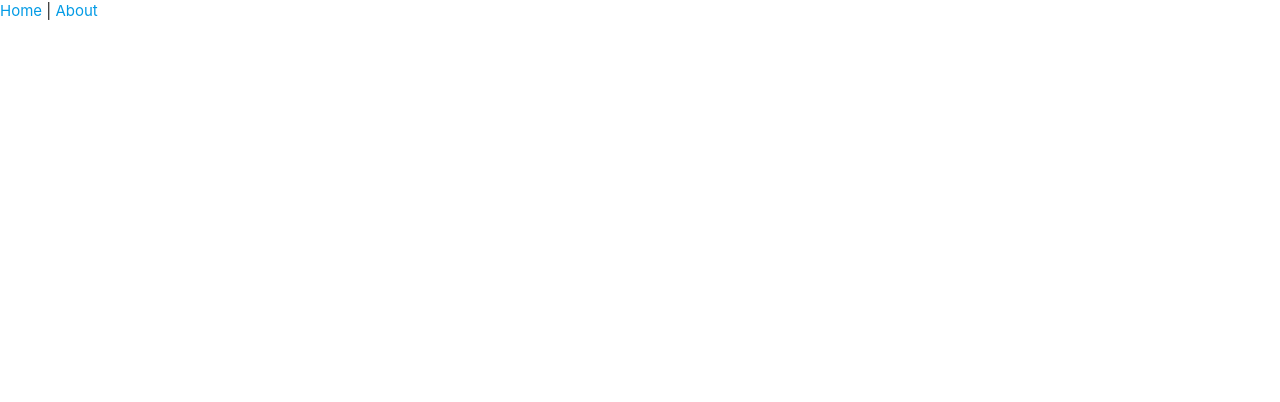
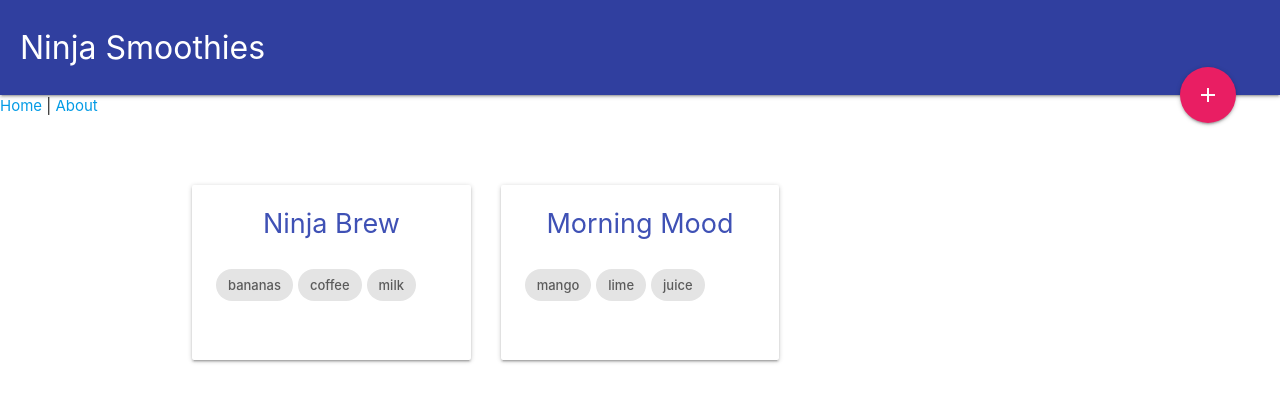
Before and after one commit to SheldonHughes/ninja-smoothie, a Vue app: page / in a window 1280 px wide. Shown: the top 402 px of the page. Built offline with nearby package versions, Linux system fonts and the light colour scheme.

Commit message:
Lesson 40

```diff
--- a/src/App.vue
+++ b/src/App.vue
@@ -1,13 +1,27 @@
 <template>
   <div id="app">
+    <Navbar />
     <div id="nav">
       <router-link to="/">Home</router-link> |
       <router-link to="/about">About</router-link>
     </div>
+    <index />
     <router-view/>
   </div>
 </template>
 
+<script>
+import Navbar from '@/components/Navbar'
+import Index from '@/components/Index'
+export default {
+  components: {
+    Navbar,
+    Index
+  }
+
+}
+</script>
+
 <style>
 
 </style>
--- a/src/components/Index.vue
+++ b/src/components/Index.vue
@@ -1,9 +1,48 @@
 <template>
-    <div>Hello</div>
+    <div class="index container">
+        <div class="card" v-for="smoothie in smoothies" :key="smoothie.id">
+            <div class="card-content">
+                <h2 class="indigo-text">{{ smoothie.title }}</h2>
+                <ul class="ingredients">
+                    <li v-for="(ing, index) in smoothie.ingredients" :key="index">
+                        <span class="chip">{{ ing }}</span>
+                    </li>
+                </ul>
+            </div>
+        </div>
+    </div>
 </template>
 
 <script>
 export default {
-    name: "Index"
+    name: "Index",
+    data(){
+        return {
+            smoothies: [
+                { title: 'Ninja Brew', slug: 'ninja-brew', ingredients: ['bananas', 'coffee', 'milk'], id: '1'},
+                { title: 'Morning Mood', slug: 'morning-mood', ingredients: ['mango', 'lime', 'juice'], id: '2'}
+            ]
+        }
+    }
 }
 </script>
+
+<style>
+.index{
+    display: grid;
+    grid-template-columns: 1fr 1fr 1fr;
+    gap: 30px;
+    margin-top: 60px;
+}
+.index h2{
+    font-size: 1.8em;
+    text-align: center;
+    margin-top: 0;
+}
+.index .ingredients{
+    margin: 30px auto;
+}
+.index .ingredients li{
+    display: inline-block;
+}
+</style>
--- a/src/components/Navbar.vue
+++ b/src/components/Navbar.vue
@@ -3,10 +3,29 @@
         <nav class="nav-extended indigo darken-2">
             <div class="nav-content">
                 <router-link to="">
-                    <span class="nav-title"></span>
+                    <span class="nav-title">Ninja Smoothies</span>
                 </router-link>
-                <a href="" class="btn-floating btn-large halfway-fab pink"></a>
+                <router-link tag="a" class="btn-floating btn-large halfway-fab pink" to="">
+                    <i class="material-icons">add</i>
+                </router-link>
             </div>
         </nav>
     </div>
 </template>
+
+<script>
+export default {
+    name: 'Navbar',
+    data() {
+        return {
+
+        }
+    }
+}
+</script>
+
+<style>
+.navbar nav {
+    padding: 0 20px;
+}
+</style>
--- a/src/views/Home.vue
+++ b/src/views/Home.vue
@@ -8,6 +8,7 @@
 // @ is an alias to /src
 import Index from '@/components/Index.vue'
 
+
 export default {
   name: 'Home',
   components: {
```
